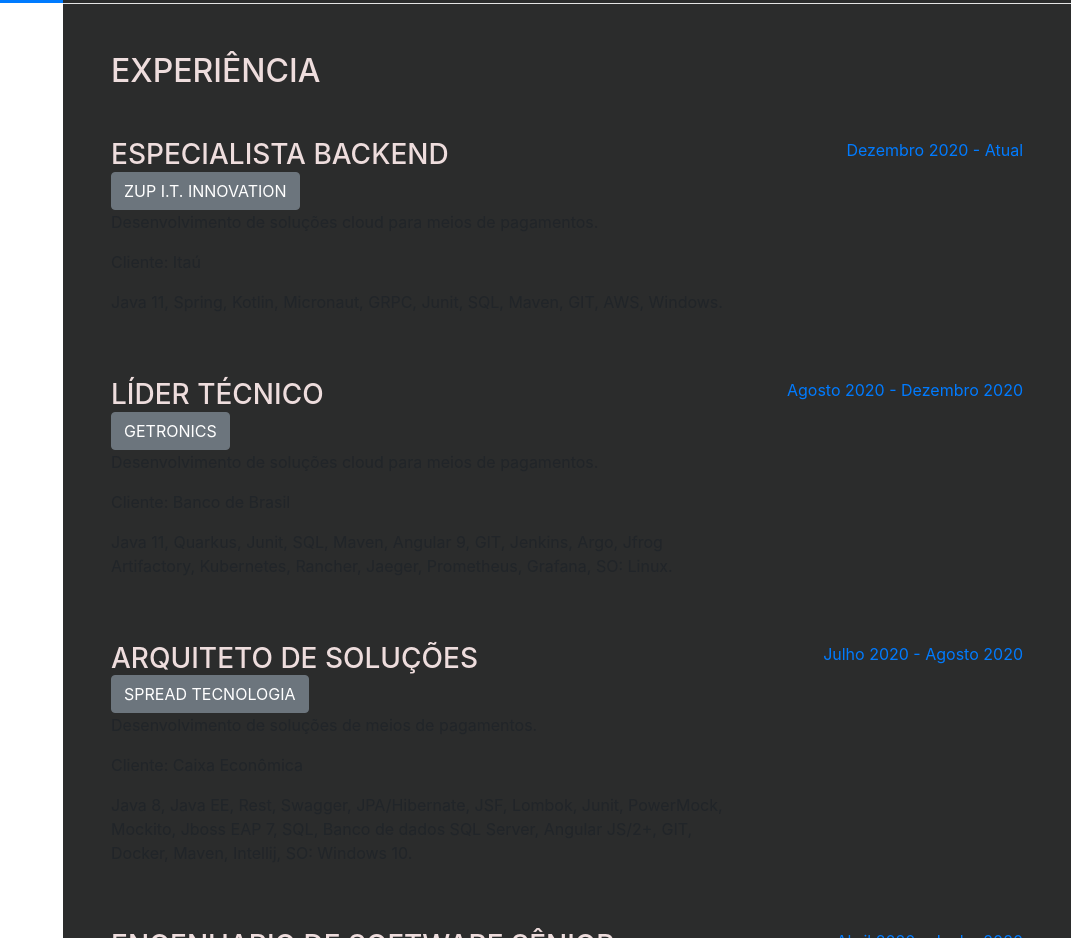
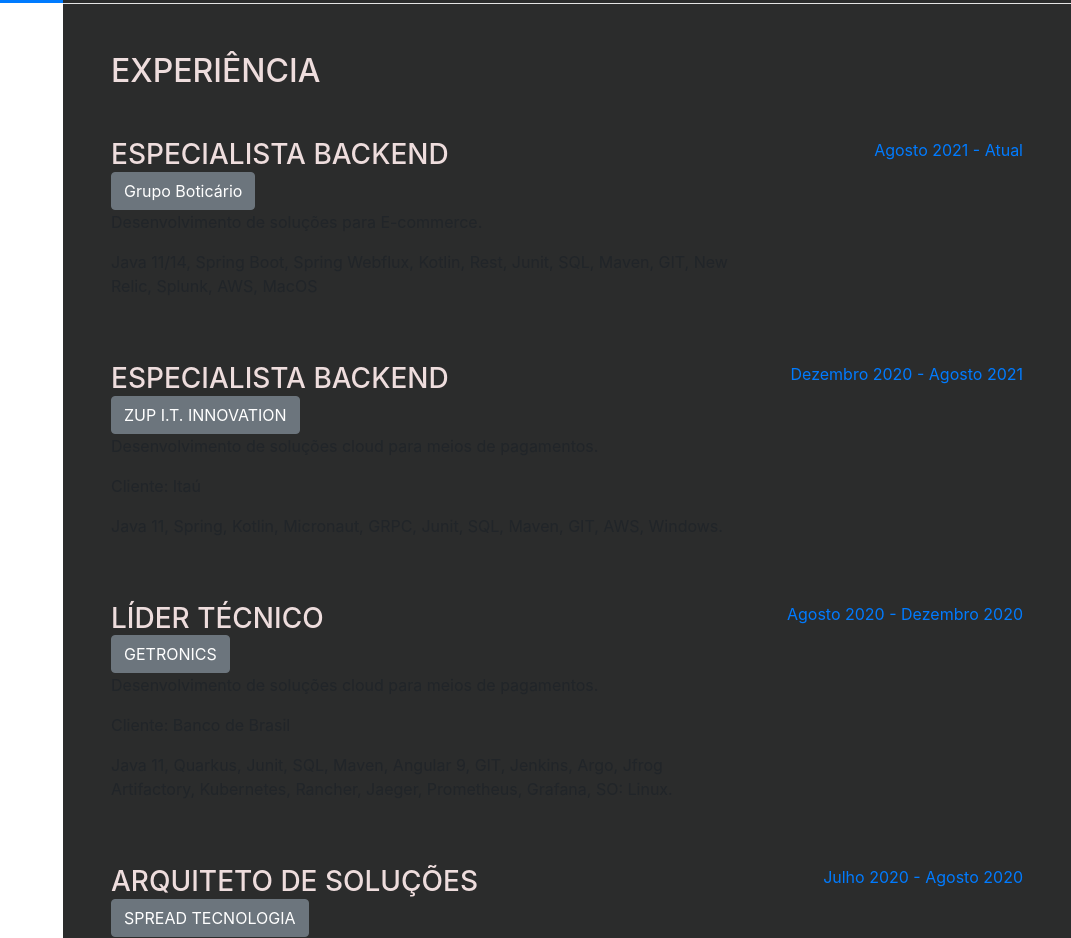
Before and after one commit to wesleyosantos91/wesleyosantos91.github.io, a website with bundled scripts: page index.html in a window 1280 px wide. Shown: the part 797-1735 px from the top of the page, without its empty margins (209-1280 px from the left). Built offline with nearby package versions, Linux system fonts and the light colour scheme; a web font is replaced by a local one.

Commit message:
feat: atualizado curriculo e experiencias

```diff
--- a/index.html
+++ b/index.html
@@ -116,13 +116,25 @@
         <div data-aos="fade-left" class="resume-item d-flex flex-column flex-md-row justify-content-between mb-5">
           <div class="resume-content">
             <h3 class="mb-0">Especialista Backend</h3>
-            <a href="https://www.getronics.com/" target="_blank" class="btn btn-secondary">ZUP I.T. INNOVATION</a>
+            <a href="https://www.grupoboticario.com.br/pt/Paginas/Inicial.aspx/" target="_blank" class="btn btn-secondary">Grupo Boticário</a>
+            <p>Desenvolvimento de soluções para E-commerce.</p>
+            <p>Java 11/14, Spring Boot, Spring Webflux, Kotlin, Rest, Junit, SQL, Maven, GIT, New Relic, Splunk, AWS, MacOS</p>
+          </div>
+          <div class="resume-date text-md-right">
+            <span class="text-primary">Agosto 2021 - Atual</span>
+          </div>
+        </div>
+
+        <div data-aos="fade-left" class="resume-item d-flex flex-column flex-md-row justify-content-between mb-5">
+          <div class="resume-content">
+            <h3 class="mb-0">Especialista Backend</h3>
+            <a href="https://www.zup.com.br//" target="_blank" class="btn btn-secondary">ZUP I.T. INNOVATION</a>
             <p>Desenvolvimento de soluções cloud para meios de pagamentos.</p>
             <p>Cliente: Itaú</p>
             <p>Java 11, Spring, Kotlin, Micronaut, GRPC, Junit, SQL, Maven, GIT, AWS, Windows.</p>
           </div>
           <div class="resume-date text-md-right">
-            <span class="text-primary">Dezembro 2020 - Atual</span>
+            <span class="text-primary">Dezembro 2020 - Agosto 2021</span>
           </div>
         </div>
 
```
Also changed, not shown: 1 other file.
